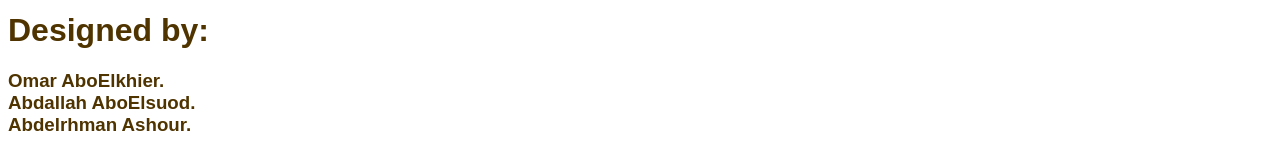
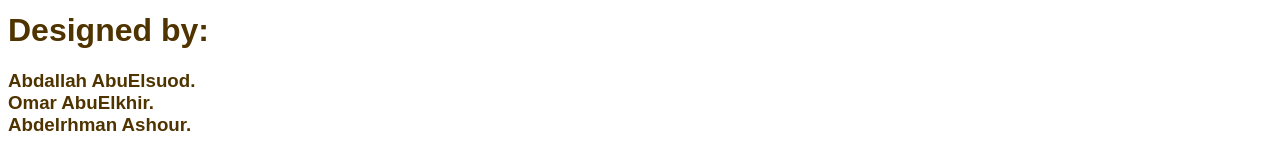
Before and after one commit to abdallahaboelsuod/Project, a plain HTML site: page about.html in a window 1280 px wide. Shown: the part 974-1126 px from the top of the page. Drawn offline with Linux system fonts and the light colour scheme.

Commit message:
Update about.html

```diff
--- a/about.html
+++ b/about.html
@@ -32,6 +32,6 @@
 
 
     <h1><p class="p1">Thank you for visiting our website.</p></h1><br>
-    <div class="n"><h1>Designed by:</h1><h3>Omar AboElkhier.<br>Abdallah AboElsuod.<br>Abdelrhman Ashour.</h3></div>
+    <div class="n"><h1>Designed by:</h1><h3>Abdallah AbuElsuod.<br>Omar AbuElkhir.<br>Abdelrhman Ashour.</h3></div>
 </body>
 </html>
```
